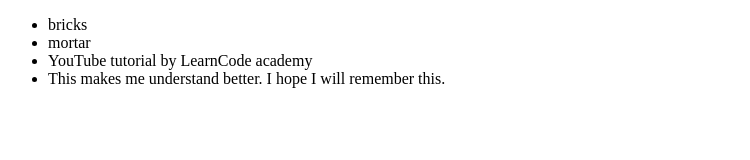
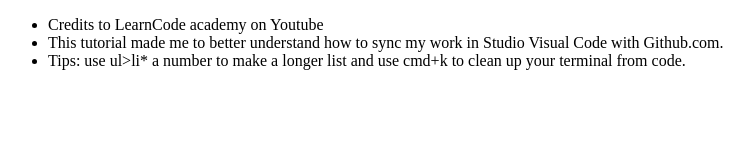
Before and after one commit to catariinakh/Github-Basics, a plain HTML site: page index2.html in a window 1280 px wide. Shown: the whole page, without its empty margins (0-750 px from the left). Drawn offline with Linux system fonts and the light colour scheme.

Commit message:
Learning Github Basics

```diff
--- a/index2.html
+++ b/index2.html
@@ -3,10 +3,9 @@
 
     <div>
     <ul>
-        <li>bricks</li>
-        <li>mortar</li>
-        <li>YouTube tutorial by LearnCode academy</li>
-        <li>This makes me understand better. I hope I will remember this.</li>
+        <li>Credits to LearnCode academy on Youtube</li>
+        <li>This tutorial made me to better understand how to sync my work in Studio Visual Code with Github.com.</li>
+    <li>Tips: use ul>li* a number to make a longer list and use cmd+k to clean up your terminal from code.</li>
     </ul>
     </div>
 
```
